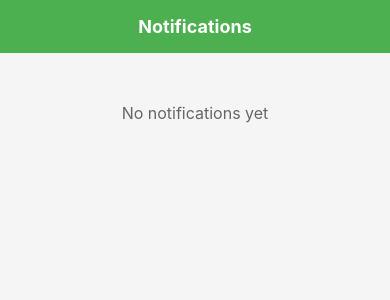
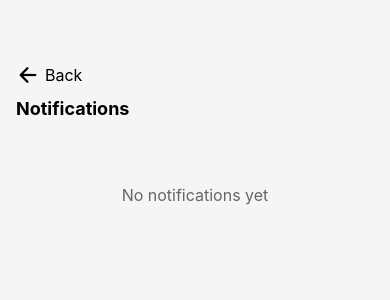
Before and after one commit to Baudoin10/Umuganda, a React Native app: screen /view in a window 390 px wide. Shown: the top 300 px of the page. Built offline with nearby package versions, Linux system fonts and the light colour scheme; no server answers.

Commit message:
fixed the user dashboard

```diff
--- a/UserDashboard/EditProfile.jsx
+++ b/UserDashboard/EditProfile.jsx
@@ -1,4 +1,4 @@
-// EditProfile.js
+
 
 import React, { useState } from "react";
 import { View, Text, TextInput, StyleSheet, TouchableOpacity } from "react-native";
@@ -12,15 +12,15 @@ const EditProfile = () => {
   const [email, setEmail] = useState("johndoe@example.com");
 
   const handleSave = () => {
-    // You can send updated data to your backend here
+
     console.log("Updated info:", { firstName, lastName, email });
-    navigation.goBack(); // Go back to the profile screen
+    navigation.goBack();
   };
 
   return (
     <View style={styles.container}>
-      <Text style={styles.title}>Edit Profile</Text>
-
+      <Text style={styles.title}>Edit your Profile</Text>
+      <Text style={styles.share}>Please don't share this information with any one else. keep it for yourself.</Text>
       <TextInput
         style={styles.input}
         value={firstName}
@@ -60,6 +60,10 @@ const styles = StyleSheet.create({
     fontSize: 24,
     fontWeight: "bold",
     marginBottom: 20,
+    marginTop: '20%'
+  },
+  share:{
+   marginBottom : '25',
   },
   input: {
     borderWidth: 1,
--- a/UserDashboard/Profile.jsx
+++ b/UserDashboard/Profile.jsx
@@ -16,7 +16,8 @@ const Profile = () => {
 
       {/* Profile Details */}
       <View style={styles.section}>
-        <Text style={styles.sectionTitle}>Personal Information</Text>
+      <Text style={styles.name}>Profile Overview</Text>
+        <Text style={styles.sectionTitle}>This is your Personal Information and it's will not be sharing to any one else.</Text>
         <View style={styles.infoRow}>
           <Text style={styles.label}>Firstname</Text>
           <Text style={styles.value}>John Doe</Text>
@@ -55,6 +56,11 @@ const styles = StyleSheet.create({
   header: {
     alignItems: "center",
     marginBottom: 20,
+    marginTop: '15%'
+  },
+  sectionTitle: {
+   marginTop: '4%',
+   marginBottom: '13%',
   },
   profileImage: {
     borderRadius: 50,
--- a/UserDashboard/ViewEvent.jsx
+++ b/UserDashboard/ViewEvent.jsx
@@ -1,9 +1,14 @@
 
 import React, { useState, useEffect } from 'react';
-import { View, Text, FlatList, ActivityIndicator } from 'react-native';
+import { View, Text, FlatList, ActivityIndicator,TouchableOpacity } from 'react-native';
 import { CalendarDays, MapPin } from 'lucide-react-native';
+import { useNavigation } from "@react-navigation/native";
+import { Ionicons } from '@expo/vector-icons';
 
 const ViewEvent = () => {
+
+  const navigation = useNavigation();
+
   const [events, setEvents] = useState([]);
   const [loading, setLoading] = useState(true);
   useEffect(() => {
@@ -67,8 +72,14 @@ const ViewEvent = () => {
 
 
     <View style={{ flex: 1, backgroundColor: '#f5f5f5', padding: 15 }}>
-
-      <Text style={{ fontSize: 22, fontWeight: '600', marginBottom: 15, marginTop: 80, }}>Upcoming Events</Text>
+       <TouchableOpacity
+             onPress={() =>  navigation.navigate("user")}
+             style={{ flexDirection: 'row', alignItems: 'center', marginTop: '10%', paddingVertical: 10 }}
+           >
+             <Ionicons name="arrow-back" size={24} color="black" style={{ marginRight: 5 }} />
+             <Text style={{ fontSize: 16, color: 'black' }}>Back</Text>
+           </TouchableOpacity>
+      <Text style={{ fontSize: 22, fontWeight: '600', marginBottom: 15,marginTop: '3%' }}>Upcoming Events</Text>
       <FlatList
         data={events}
         keyExtractor={(item) => item._id.toString()}
--- a/UserDashboard/ViewTask.jsx
+++ b/UserDashboard/ViewTask.jsx
@@ -4,7 +4,12 @@ import { View, Text, FlatList, ActivityIndicator, StyleSheet, TouchableOpacity,
 import Icon from 'react-native-vector-icons/Feather';
 import axios from 'axios';
 import AsyncStorage from '@react-native-async-storage/async-storage';
+import { Ionicons } from '@expo/vector-icons';
+import { useNavigation } from "@react-navigation/native";
+
 const TaskCard = ({ task, onStatusUpdate }) => {
+
+
 
   const getStatusColor = (status) => {
     switch (status) {
@@ -74,6 +79,7 @@ const TaskCard = ({ task, onStatusUpdate }) => {
 
 // Main component for the View Task page
 const ViewTask = () => {
+  const navigation = useNavigation();
   const [tasks, setTasks] = useState([]);
   const [loading, setLoading] = useState(true);
   const [error, setError] = useState(null);
@@ -204,6 +210,15 @@ const ViewTask = () => {
 
   return (
     <View style={styles.container}>
+
+
+<TouchableOpacity
+      onPress={() =>  navigation.navigate("user")}
+      style={{ flexDirection: 'row', alignItems: 'center', marginTop: '10%', paddingVertical: 10 }}
+    >
+      <Ionicons name="arrow-back" size={24} color="black" style={{ marginRight: 5 }} />
+      <Text style={{ fontSize: 16, color: 'black' }}>Back</Text>
+    </TouchableOpacity>
       <Text style={styles.header}>{userRole === 'admin' ? 'All Tasks' : 'Your Tasks'}</Text>
       {tasks.length === 0 ? (
         <Text style={styles.noTasksText}>No tasks available</Text>
@@ -233,6 +248,7 @@ const styles = StyleSheet.create({
     fontSize: 22,
     fontWeight: '600',
     marginBottom: 15,
+    marginTop: '3%'
   },
   taskCard: {
     margin: 10,
--- a/UserDashboard/Viewnotifications.jsx
+++ b/UserDashboard/Viewnotifications.jsx
@@ -1,11 +1,15 @@
 
 import React, { useState, useEffect } from 'react';
-import { View, Text, FlatList, StyleSheet, ActivityIndicator } from 'react-native';
+import { View, Text, FlatList, StyleSheet, ActivityIndicator,TouchableOpacity } from 'react-native';
 import axios from 'axios';
 import AsyncStorage from '@react-native-async-storage/async-storage';
-
+import { useNavigation } from '@react-navigation/native';
+import { Ionicons } from '@expo/vector-icons';
 
 const Viewnotifications = () => {
+
+  const navigation = useNavigation();
+
   const [notifications, setNotifications] = useState([]);
   const [loading, setLoading] = useState(true);
 
@@ -46,6 +50,13 @@ const Viewnotifications = () => {
   return (
     <View style={styles.container}>
       <View style={styles.header}>
+      <TouchableOpacity
+             onPress={() =>  navigation.navigate("user")}
+             style={{ flexDirection: 'row', alignItems: 'center', marginTop: '10%', paddingVertical: 10 }}
+           >
+             <Ionicons name="arrow-back" size={24} color="black" style={{ marginRight: 5 }} />
+             <Text style={{ fontSize: 16, color: 'black' }}>Back</Text>
+           </TouchableOpacity>
         <Text style={styles.headerTitle}>Notifications</Text>
       </View>
 
@@ -68,13 +79,13 @@ const styles = StyleSheet.create({
   },
   header: {
     padding: 16,
-    backgroundColor: '#4CAF50',
-    alignItems: 'center',
+    backgroundColor: '#0000',
+    alignItems: 'left',
   },
   headerTitle: {
     fontSize: 18,
     fontWeight: 'bold',
-    color: 'white',
+    color: 'black',
   },
   loadingContainer: {
     flex: 1,
--- a/UserDashboard/joinEvent.jsx
+++ b/UserDashboard/joinEvent.jsx
@@ -2,6 +2,7 @@
 import React, { useState, useEffect } from 'react';
 import { View, Text, FlatList, TouchableOpacity, StyleSheet } from 'react-native';
 import Icon from 'react-native-vector-icons/Feather';
+import { Ionicons } from '@expo/vector-icons';
 
 const EventCard = ({ event, navigation }) => (
   <View style={styles.card}>
@@ -28,6 +29,10 @@ const EventCard = ({ event, navigation }) => (
 );
 
 const JoinEvent = ({ navigation }) => {
+
+
+
+
   const [events, setEvents] = useState([]);
   const [loading, setLoading] = useState(true);
 
@@ -58,6 +63,13 @@ const JoinEvent = ({ navigation }) => {
 
   return (
     <View style={styles.container}>
+       <TouchableOpacity
+             onPress={() =>  navigation.navigate("user")}
+             style={{ flexDirection: 'row', alignItems: 'center', marginTop: '10%', paddingVertical: 10 }}
+           >
+             <Ionicons name="arrow-back" size={24} color="black" style={{ marginRight: 5 }} />
+             <Text style={{ fontSize: 16, color: 'black' }}>Back</Text>
+           </TouchableOpacity>
       <Text style={styles.pageTitle}>Upcoming Events</Text>
       <FlatList
         data={events}
@@ -78,7 +90,7 @@ const styles = StyleSheet.create({
   pageTitle: {
     fontSize: 22,
     fontWeight: '600',
-    marginTop: 50,
+    marginTop: '3%'
 
   },
   card: {
```
